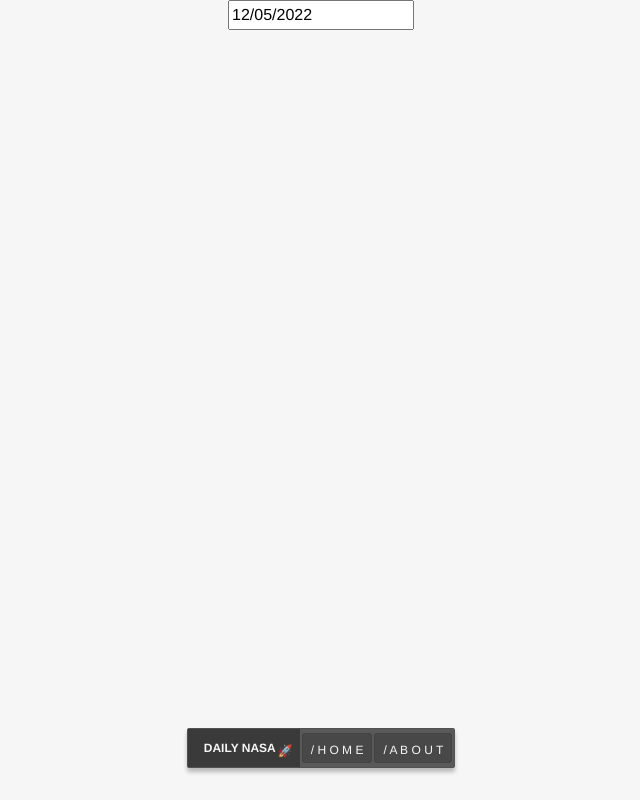
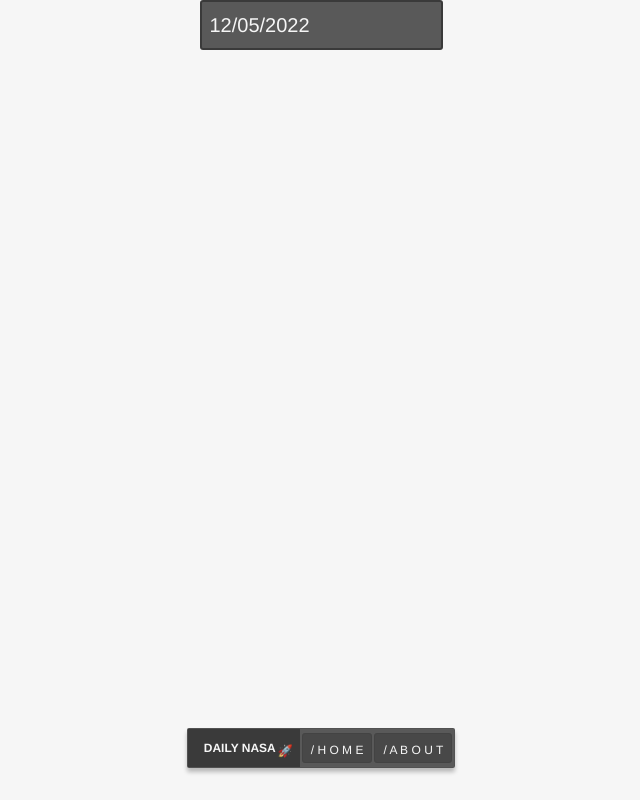
Before and after one commit to valentinmariot/daily-nasa, a React (Vite) app: page / in a window 1280 px wide. Shown: the whole page, without its empty margins (319-959 px from the left). Built offline with nearby package versions, Linux system fonts and the light colour scheme; no server answers.

Commit message:
[IMPROVE]: date picker style

```diff
--- /dev/null
+++ b/src/components/datePicker/NasaDatePicker.scss
@@ -0,0 +1,35 @@
+@import "@/styles/vars/index";
+
+.date_picker {
+    display: flex;
+}
+
+.react-datepicker__input-container input {
+    background-color: $--vanta80;
+    border: 2px solid $--vanta80 !important;
+    border-radius: 3px;
+    color: $--egg;
+    font-size: $--m;
+    padding: $--1m;
+    transition: all 0.3s ease;
+    width: 100%;
+
+    &:hover {
+        background-color: $--vanta45;
+        border: $--vanta80;
+        cursor: pointer;
+        transition: all 0.3s ease;
+    }
+
+    &:focus {
+        background-color: $--vanta45;
+        transition: all 0.3s ease;
+    }
+}
+
+.react-datepicker__month-container {
+    background-color: $--vanta80;
+    border-radius: 5px;
+    color: $--egg;
+    transition: all 0.3s ease;
+}
--- a/src/components/datePicker/NasaDatePicker.tsx
+++ b/src/components/datePicker/NasaDatePicker.tsx
@@ -1,8 +1,8 @@
-import React, { FC } from "react";
+import { FC } from "react";
 import DatePicker from "react-datepicker";
 import moment from "moment";
 import "react-datepicker/dist/react-datepicker.css";
-
+import "./NasaDatePicker.scss";
 interface IDatePicker {
   startDate: Date;
   selected: Date;
@@ -11,12 +11,14 @@ interface IDatePicker {
 
 const NasaDatePicker: FC<IDatePicker> = ({ startDate, selected, onChange }) => {
   return (
+    <div className="date_picker">
       <DatePicker
         startDate={startDate}
         selected={selected}
         onChange={onChange}
         maxDate={moment().toDate()}
       />
+    </div>
   );
 };
 
```
Lines whose indentation alone changed are shown as unchanged.
